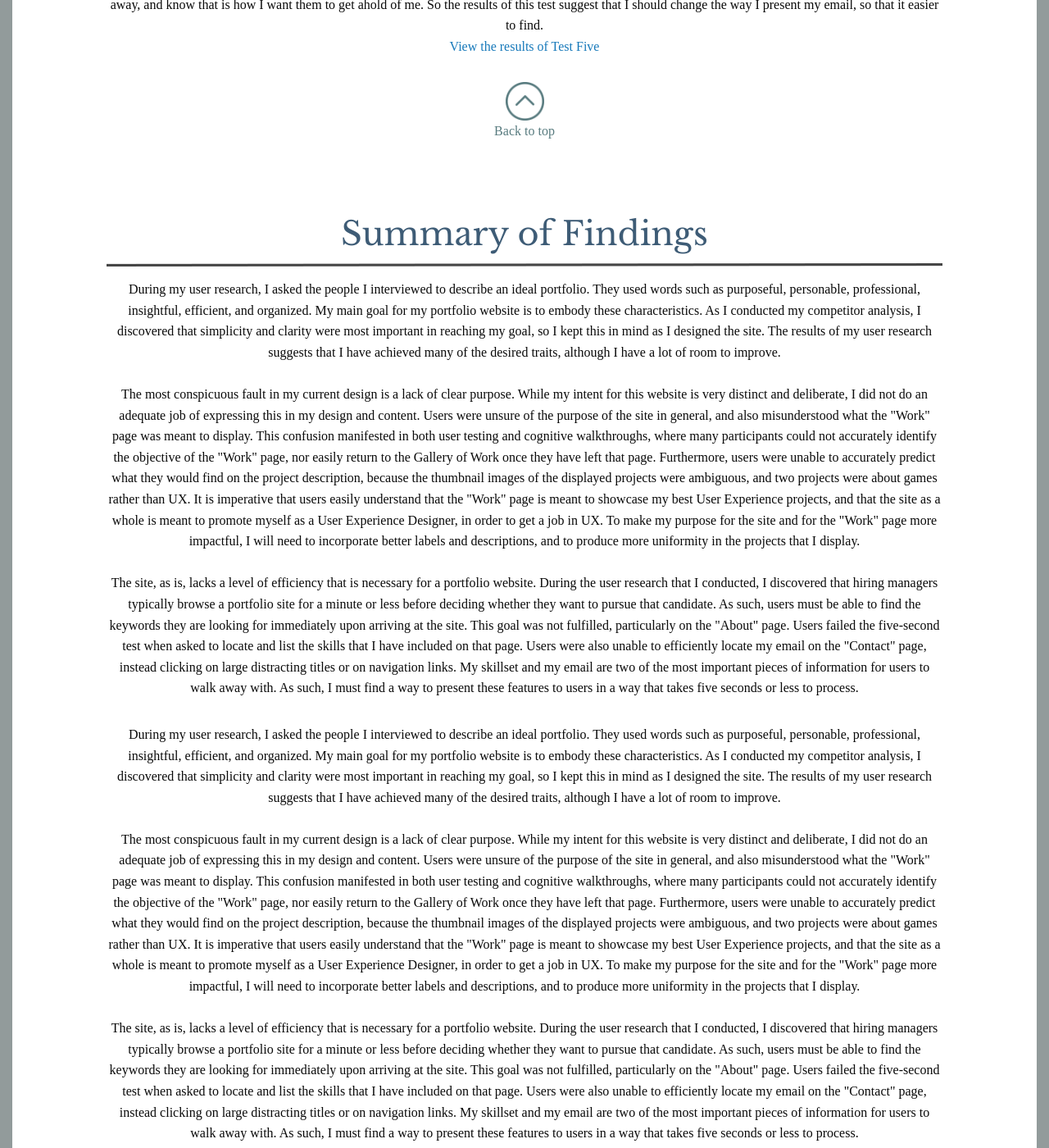
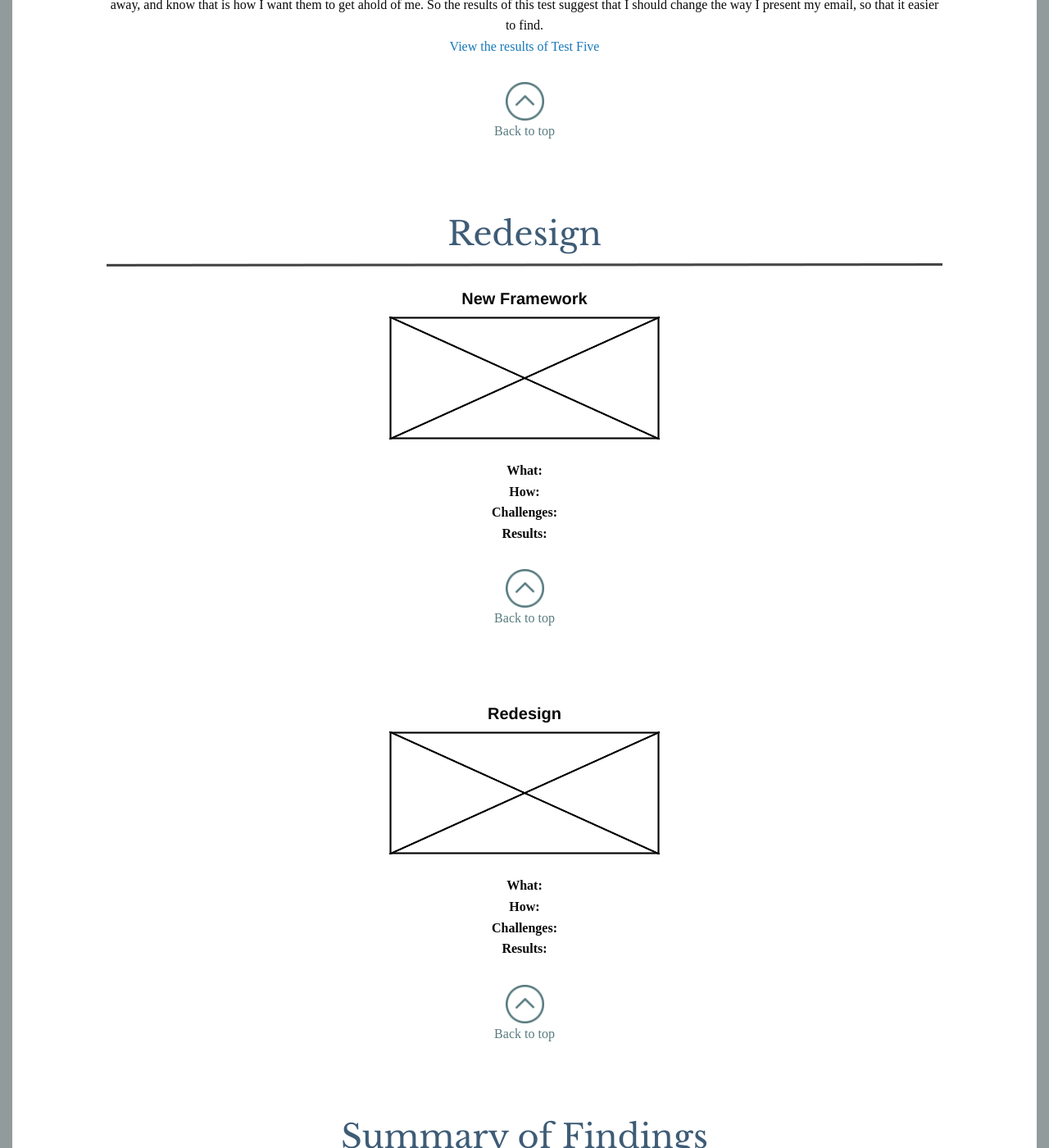
Before and after one commit to emeriwether/emeriwether.github.io, a Jekyll site: the page built from project1.html, in a window 1280 px wide and 1400 px high, scrolled down 12332 px. Shown: the whole window at 82% size. Built offline with Jekyll 4.4.1, drawn with Linux system fonts in a browser that asks for light colours; some web fonts are replaced.

Commit message:
add section for redesign

```diff
--- a/project1.html
+++ b/project1.html
@@ -22,7 +22,7 @@ category: sub
                 <a href="#userResearch" class="pageLinks">User Research</a> &bull;
                 <a href="#designDev" class="pageLinks">Design &amp; Initial Development</a> &bull;
                 <a href="#userTesting" class="pageLinks">User Testing</a> &bull;
-                <a href="#" class="pageLinks">Redesign</a> &bull;
+                <a href="#redesign" class="pageLinks">Redesign</a> &bull;
                 <a href="#sumOfFindings" class="pageLinks">Summary of Findings</a> &bull;
                 <a href="#incorpOfFindings" class="pageLinks">Incorporation of Findings</a>
             </p>
@@ -137,11 +137,32 @@ category: sub
         </ul>
         <p><b>Who: </b> I recruited participants myself from a pool of family and friends. About half of the participants were already familiar with the site. The participants had a wide range of careers and technical experience. <br><b>Where: </b> I created my tests on usabilityhub.com, and then emailed or messaged participants with the links to each test. <br><b>Why: </b>To help me uncover usability flaws, especially in small, isolated tasks<br><b>Challenges: </b> These tests were necessarily done over the Thanksgiving holiday, so it was difficult to recruit participants. The participants that I did recruit were family and friends, and it seems as though it may have been difficult for them to give me objective feedback. Additionally, most of my participants were unfamiliar with user testing, and so they later told me that they were confused about the rules and expectations for the tests. Finally, usabilityhub.com is not conducive to testing for small screen sizes, so I was only able to get feedback about the desktop version of my site.</p>
         <h6 id="subsectionHeader"><b>Results</b></h6>
-        <p><b>Test One: </b>The results for this test included adjectives such as pretty, appealing, eye-catching, soothing, and interesting. Most users also thought the "About" page was clean, clear, un-cluttered, and organized. Finally, two users found the page informational or description. <br>However, one out of five users found the page asymmetric and sparse, which could suggest a feeling of lack of organization and information. Going forward, I would like to explore why that user felt that way about this page. <br><a href="https://usabilityhub.com/tests/cb9f2eeccdee/results/dba9db801a07">View the results of Test One</a></p>
-        <p><b>Test Two: </b>During the cognitive walkthroughs, participants were unsure of what they would find in the "Work" page. This test aimed to try out an alternative label - "Portfolio". <br>While the results technically suggest that "Work" is users' preferred label, this test nearly resulted in a tie. In fact, the short answers following the test suggest that about half of users think that "Work" is more meaningful and straightforward, while the other half think the same about "Portfolio". Given the near 50/50 tie, I am going to proceed with the label "Portfolio". As I do more cognitive walkthroughs, I will pay attention to whether users are able to better predict what will be on that page. <br><a href="https://usabilityhub.com/tests/299ba481f982/results/ef9c26e14064">View the results of Test Two</a></p>
-        <p><b>Test Three: </b>While a few testers were able to locate the skills on this page, their answers were very vauge. I suspect that these three individuals were already familiar with this page, and so had a general idea of where to look. That being said, they still struggled to give precise locations for my list of skills. Furthermore, no tester was able to name any of the skills that I wanted to showcase. So, the results for this test are clear: I need to change the way I present my skillset so that users can find it quickly and easily. <br><a href="https://usabilityhub.com/tests/5542e40aa1f7/results/b7ea943904a4">View The results of Test Three</a></p>
-        <p><b>Test Four: </b>Two participants were able to correctly state what the "Work" page is about, although I suspect that these two individuals had received descriptions of this page from me in the past. The remaining four testers were not able to answer this question correctly. This leads me to believe that I need to find a way to make it clearer what the purpose of this page is.<br><a href="https://usabilityhub.com/tests/b363546a80a8/results/16e94f8588b0">View the results of Test Four</a></p>
-        <p><b>Test Five: </b>Five out of seven testers were not able to answer this question correctly. Possibly, the question itself was confusing. However, it brought to my attention the fact that my email, which was where I was hoping users would click, is not displayed prominently enough. Users should be able to find it right away, and know that is how I want them to get ahold of me. So the results of this test suggest that I should change the way I present my email, so that it easier to find. <br><a href="https://usabilityhub.com/tests/6e2dcad6afe8/results/95cc9528cd88">View the results of Test Five</a></p>
+        <p><b>Test One: </b>The results for this test included adjectives such as pretty, appealing, eye-catching, soothing, and interesting. Most users also thought the "About" page was clean, clear, un-cluttered, and organized. Finally, two users found the page informational or description. <br>However, one out of five users found the page asymmetric and sparse, which could suggest a feeling of lack of organization and information. Going forward, I would like to explore why that user felt that way about this page. <br><a href="https://usabilityhub.com/tests/cb9f2eeccdee/results/dba9db801a07" target="_blank">View the results of Test One</a></p>
+        <p><b>Test Two: </b>During the cognitive walkthroughs, participants were unsure of what they would find in the "Work" page. This test aimed to try out an alternative label - "Portfolio". <br>While the results technically suggest that "Work" is users' preferred label, this test nearly resulted in a tie. In fact, the short answers following the test suggest that about half of users think that "Work" is more meaningful and straightforward, while the other half think the same about "Portfolio". Given the near 50/50 tie, I am going to proceed with the label "Portfolio". As I do more cognitive walkthroughs, I will pay attention to whether users are able to better predict what will be on that page. <br><a href="https://usabilityhub.com/tests/299ba481f982/results/ef9c26e14064" target="_blank">View the results of Test Two</a></p>
+        <p><b>Test Three: </b>While a few testers were able to locate the skills on this page, their answers were very vauge. I suspect that these three individuals were already familiar with this page, and so had a general idea of where to look. That being said, they still struggled to give precise locations for my list of skills. Furthermore, no tester was able to name any of the skills that I wanted to showcase. So, the results for this test are clear: I need to change the way I present my skillset so that users can find it quickly and easily. <br><a href="https://usabilityhub.com/tests/5542e40aa1f7/results/b7ea943904a4" target="_blank">View The results of Test Three</a></p>
+        <p><b>Test Four: </b>Two participants were able to correctly state what the "Work" page is about, although I suspect that these two individuals had received descriptions of this page from me in the past. The remaining four testers were not able to answer this question correctly. This leads me to believe that I need to find a way to make it clearer what the purpose of this page is.<br><a href="https://usabilityhub.com/tests/b363546a80a8/results/16e94f8588b0" target="_blank">View the results of Test Four</a></p>
+        <p><b>Test Five: </b>Five out of seven testers were not able to answer this question correctly. Possibly, the question itself was confusing. However, it brought to my attention the fact that my email, which was where I was hoping users would click, is not displayed prominently enough. Users should be able to find it right away, and know that is how I want them to get ahold of me. So the results of this test suggest that I should change the way I present my email, so that it easier to find. <br><a href="https://usabilityhub.com/tests/6e2dcad6afe8/results/95cc9528cd88" target="_blank">View the results of Test Five</a></p>
+        </div>
+        <div class="cell pgLinkTop">
+            <div class="cell backToTop"><a href="#backToTop"><img src="/img/top.png" class="upArrow"></a></div>
+            <div class="cell backToTop"><a href="#backToTop" class="backToTop">Back to top</a></div>
+        </div>
+
+        <div class="cell sectionHeader"><a id="redesign"><h2>Redesign</h2></a></div>
+        <div class="cell underline"><img src="img/underline.png"></div>
+
+        <div class="cell subsectionHeader"><h5><b>New Framework</b></h5></div>
+        <div class="cell subsectionThumb"><img src="img/placeholderImg.jpg"></div>
+        <div class="cell sectionQA"><p><b>What: </b><br><b>How: </b><br><b>Challenges: </b><br><b>Results: </b></p>
+        </div>
+        <div class="cell pgLinkTop">
+            <div class="cell backToTop"><a href="#backToTop"><img src="/img/top.png" class="upArrow"></a></div>
+            <div class="cell backToTop"><a href="#backToTop" class="backToTop">Back to top</a></div>
+        </div>
+
+        <div class="cell subsectionHeader"><h5><b>Redesign</b></h5></div>
+        <div class="cell subsectionThumb"><img src="img/placeholderImg.jpg"></div>
+        <div class="cell sectionQA"><p><b>What: </b><br><b>How: </b><br><b>Challenges: </b><br><b>Results: </b></p>
         </div>
         <div class="cell pgLinkTop">
             <div class="cell backToTop"><a href="#backToTop"><img src="/img/top.png" class="upArrow"></a></div>
```
